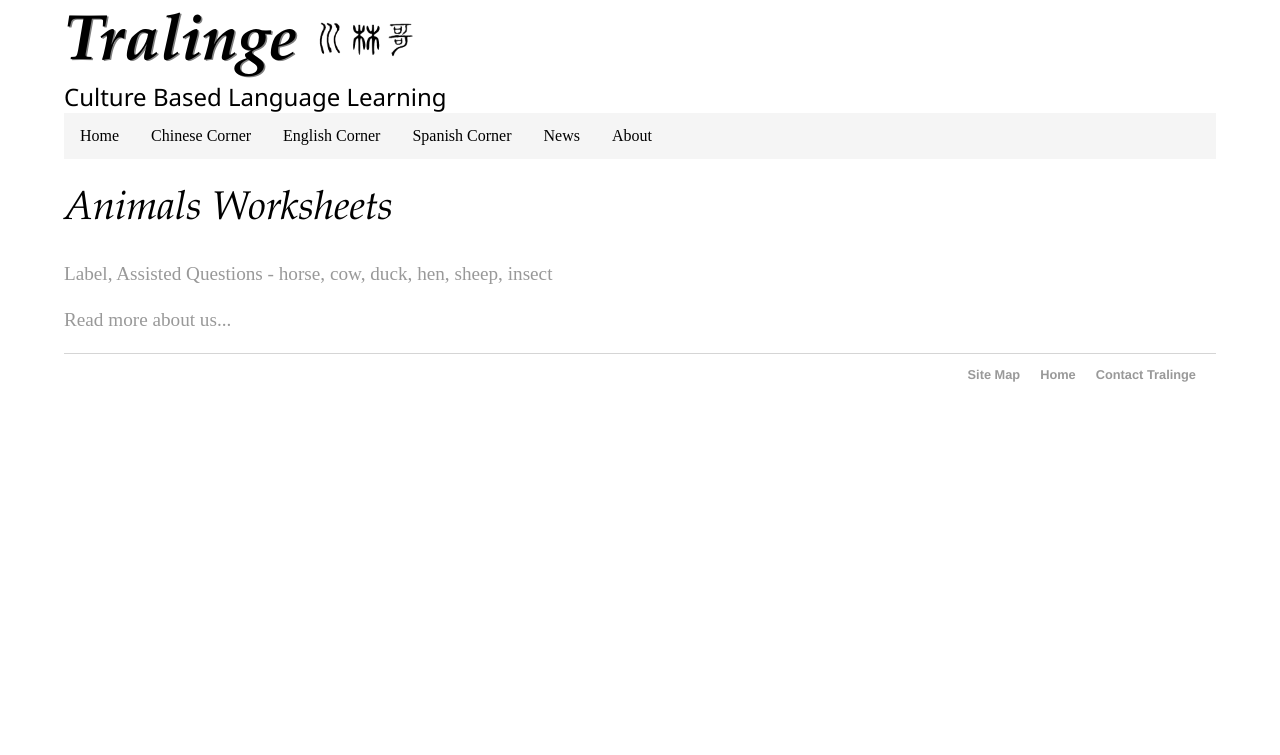
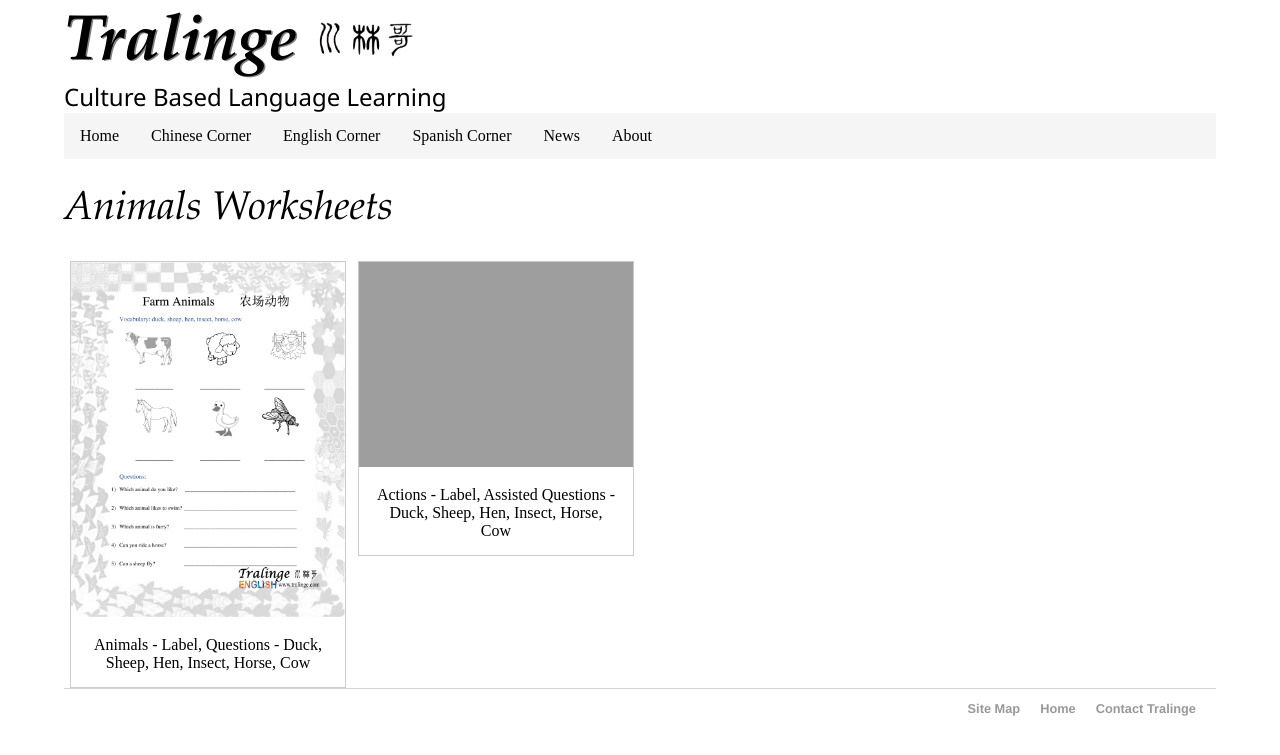
Before and after one commit to Tralinge/tralinge.github.io, a Jekyll site: the page built from english_corner/worksheets/animals.html, in a window 1280 px wide. Shown: the top 755 px of the page. Built offline with Jekyll 4.4.1, drawn with Linux system fonts in a browser that asks for light colours.

Commit message:
Update animals.html

```diff
--- a/english_corner/worksheets/animals.html
+++ b/english_corner/worksheets/animals.html
@@ -2,9 +2,30 @@
 layout: default
 title: Tralinge | Worksheets - Animals
 ---
-<div class="blurb">
-	<h1>Animals Worksheets</h1>
-  	<p><a href="http://tralinge.github.io/english_corner/worksheets/animals/Animals - L-AQ1.pdf"
-	      >Label, Assisted Questions - horse, cow, duck, hen, sheep, insect</a></p>
-	<p><a href="/about">Read more about us...</a></p>
-</div><!-- /.blurb -->
+
+{% include responsive.html %}
+
+<body>
+
+<h1>Animals Worksheets</h1>
+
+<div class="responsive">
+  <div class="gallery">
+    <a target="_blank" href="http://www.tralinge.com/english_corner/worksheets/animals/Farm Animals_LQ.jpg">
+	<img src="http://www.tralinge.com/english_corner/worksheets/animals/Farm Animals_LQ.jpg" alt="Actions_L" width="400">
+    </a>
+    <div class="desc">Animals - Label, Questions - Duck, Sheep, Hen, Insect, Horse, Cow</div>
+  </div>
+</div>
+
+
+<div class="responsive">
+  <div class="gallery">
+    <a target="_blank" href="http://www.tralinge.com/english_corner/worksheets/actions/Farm Animals_LA.jpg">
+	<img src="http://www.tralinge.com/english_corner/worksheets/actions/Farm Animals_LA.jpg" alt="Actions_LA" width="400">
+    </a>
+    <div class="desc">Actions - Label, Assisted Questions - Duck, Sheep, Hen, Insect, Horse, Cow</div>
+  </div>
+</div>
+
+<div class="clearfix"></div>
```
